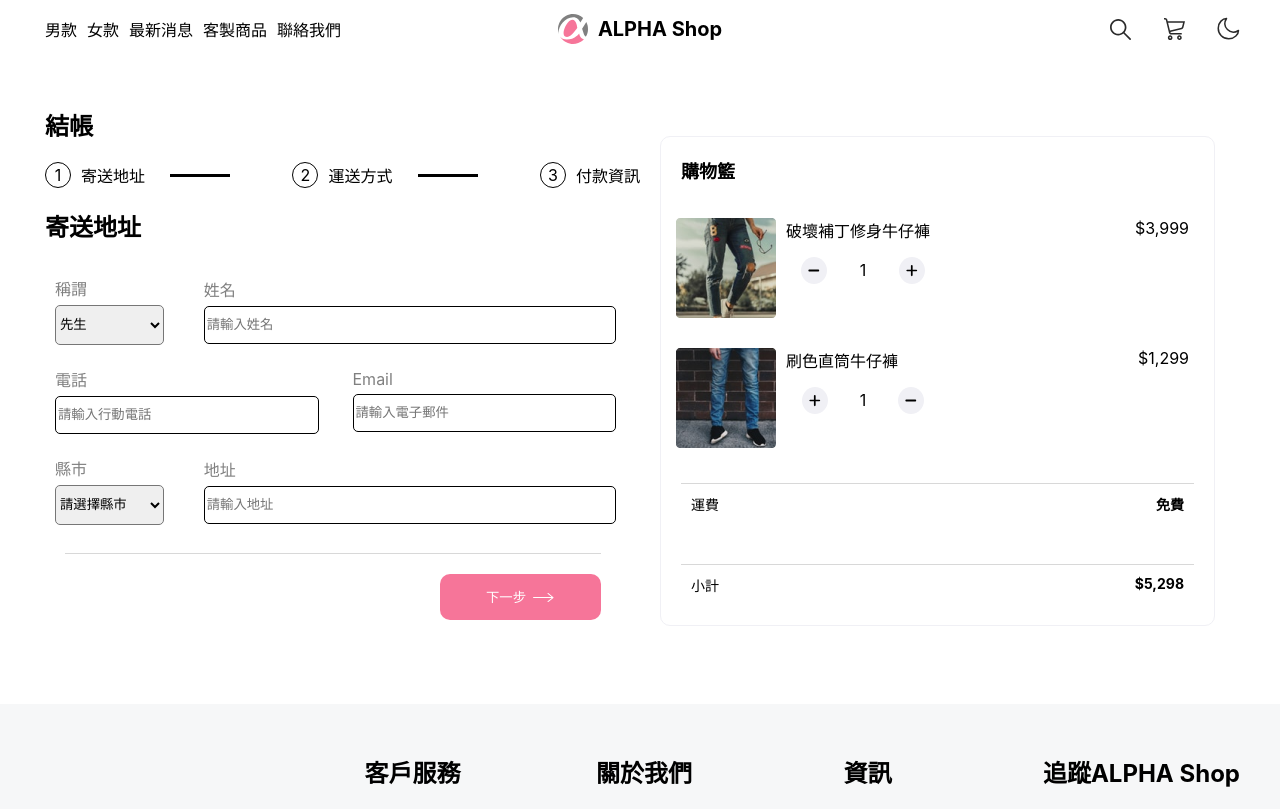
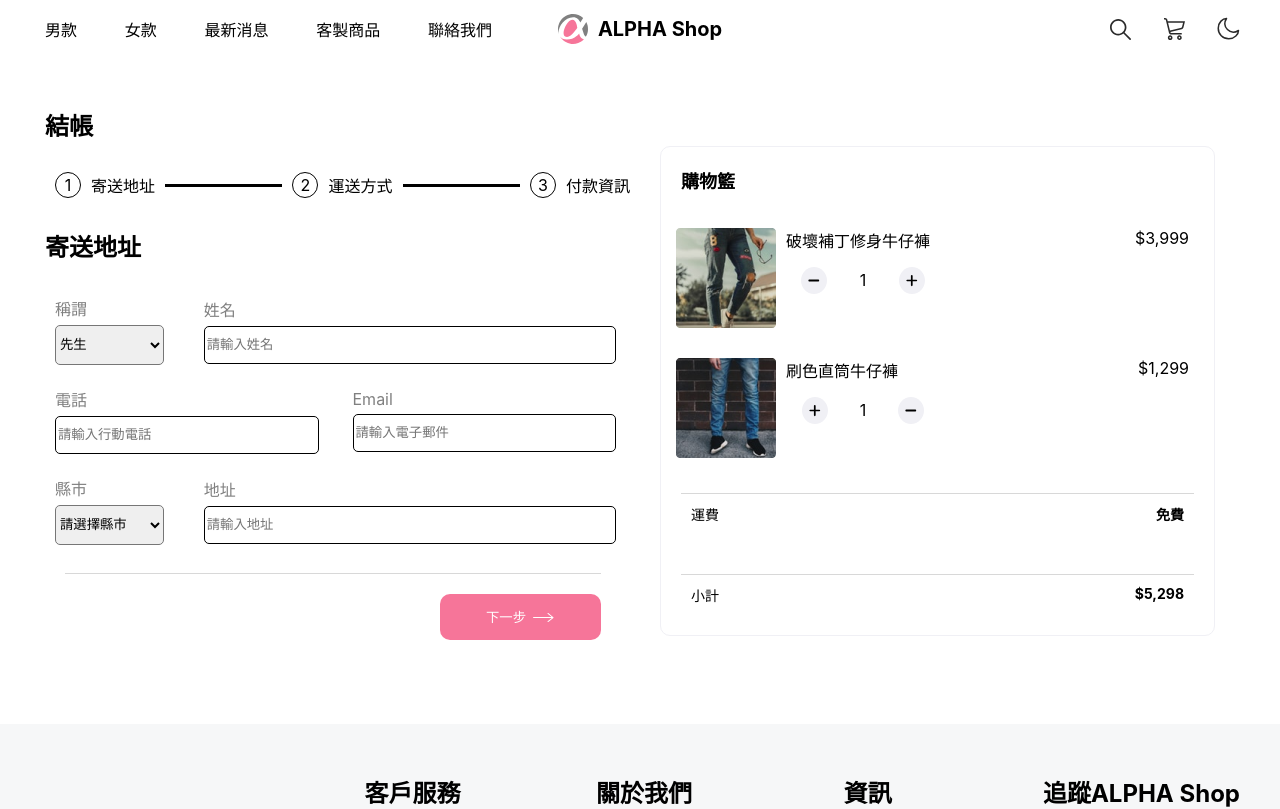
Before and after one commit to Tim0124/alpha-shop, a React (Create React App) app: page / in a window 1280 px wide. Shown: the top 809 px of the page. Built offline with nearby package versions, Linux system fonts and the light colour scheme.

Commit message:
Modified the stepProgress ＆ navbar menu css style

```diff
--- a/src/components/header/header.scss
+++ b/src/components/header/header.scss
@@ -67,9 +67,9 @@ opacity: 0;
       }
   }
   .navbar {
-    width: 100%;
+      width: 100%;
       display: grid;
-      grid-template-columns: repeat(3,2fr);
+      grid-template-columns: 1fr auto 1fr;
       align-items: center;
       gap: 10px;
       // padding-left:50px;
@@ -82,6 +82,7 @@ opacity: 0;
         opacity: 1;
         display: flex;
         justify-content: flex-start;
+
       }
       .hamburgerToggle {
         display: none;
--- a/src/components/header/menu.scss
+++ b/src/components/header/menu.scss
@@ -14,9 +14,11 @@ li {
 
 @media screen and (min-width:768px) {
 .menuList {
+    width: 100%;
     display: flex;
     align-items: center;
-    justify-content: space-evenly;
+    justify-content: space-between;
+    padding-right: 10%;
     .menuItem {
       border:none;
       transition: none;
--- a/src/components/main/stepProgress.jsx
+++ b/src/components/main/stepProgress.jsx
@@ -1,22 +1,22 @@
-import './stepProgress.scss'
+import style from './stepProgress.module.scss'
 
 function StepProgress () {
   return (
-      <div className="stepperPanel">
-        <div className="stepperContainer">
-          <div className="step ">
-            <div className="circleContainer"></div>
-            <div className="labelContainer">寄送地址</div>
-            <span className='connectLine'></span>
+      <div className={style.stepperPanel}>
+        <div className={style.stepperContainer}>
+          <div className={style.step}>
+            <div className={`${style.circleContainer} ${style.circleNumOne}`}></div>
+            <div className={style.labelContainer}>寄送地址</div>
           </div>
-          <div className="step ">
-            <div className="circleContainer"></div>
-            <div className="labelContainer">運送方式</div>
-            <span className='connectLine'></span>
+          <span className={`${style.connectLine} ${style.lineOne}`}></span>
+          <div className={style.step}>
+            <div className={`${style.circleContainer} ${style.circleNumTwo}` }></div>
+            <div className={style.labelContainer}>運送方式</div>
           </div>
-          <div className="step">
-            <div className="circleContainer"></div>
-            <div className="labelContainer">付款資訊</div>
+          <span className={`${style.connectLine} ${style.lineTwo}`}></span>
+          <div className={style.step}>
+            <div className={`${style.circleContainer} ${style.circleNumThree}`}></div>
+            <div className={style.labelContainer}>付款資訊</div>
           </div>
         </div>
       </div>
--- a/src/components/main/stepProgress.scss
+++ b/src/components/main/stepProgress.module.scss
@@ -68,27 +68,31 @@
   align-items: center;
   padding: 0 20px;
   position: relative;
+  // gap: 20px;
 }
-
 .step {
+  width: fit-content;
   display: flex;
-  justify-content: center;
+  justify-content: space-between;
   align-items: center;
   position: relative;
-  &:nth-child(1) .circleContainer::after {
-    content: '1';
-  }
-  &:nth-child(2) .circleContainer::after {
-    content: '2';
-  }
-  &:nth-child(3) .circleContainer::after {
-    content: '3';
-  }
-    .circleContainer::after {
-      position: absolute;
-      top: 50%;
-      transform: translate(-50%,-50%);
-    }
+  background-color:#fff;
+  padding: 10px;
+  // &:nth-child(1) .circleContainer::after {
+  //   content: '1';
+  // }
+  // &:nth-child(2) .circleContainer::after {
+  //   content: '2';
+  // }
+  // &:nth-child(3) .circleContainer::after {
+  //   content: '3';
+  // }
+
+    // .circleContainer::after {
+    //   position: absolute;
+    //   top: 50%;
+    //   transform: translate(-50%,-50%);
+    // }
   .labelContainer {
       display: none;
     }
@@ -97,16 +101,39 @@
     height: 30px;
     border: 1px solid black;
     border-radius: 50%;
+    display: flex;
+    justify-content: center;
+    align-items: center;
   }
+}
+
+.circleNumOne::after {
+  content: '1';
+}
+.circleNumTwo::after {
+  content: '2';
+}
+.circleNumThree::after {
+  content: '3';
+}
+
 .connectLine {
-    display: flex;
+  z-index: -1;
+  position: absolute;
+  width: 50%;
   height: 1px;
-    border-top:2px solid;
-    width: 80px;
-    max-width: 100%;
+  border-top: 2px solid;
   background-color: #000;
-    margin-left: 50px;
 }
+
+.lineOne {
+  left: 33%;
+  transform: translateX(-50%);
+}
+
+.lineTwo {
+  left: 66%;
+  transform: translateX(-50%);
 }
 
 @media screen and (min-width:768px) {
@@ -117,21 +144,17 @@
     gap: 10px;
     .labelContainer {
         display: block;
-
       }
       .circleContainer{
         width: 24px;
         height: 24px;
+      }
 
     }
     .connectLine {
-          max-width: 60px;
-          margin-left: 0;
-          // width: calc(80px - 60px);
-          margin-left: 15px;
-          margin-right: 10px;
-          flex-grow: 1;
+      flex:1;
+      width: 30%;
     }
   }
+
 }
-}
```
Lines whose indentation alone changed are shown as unchanged.
